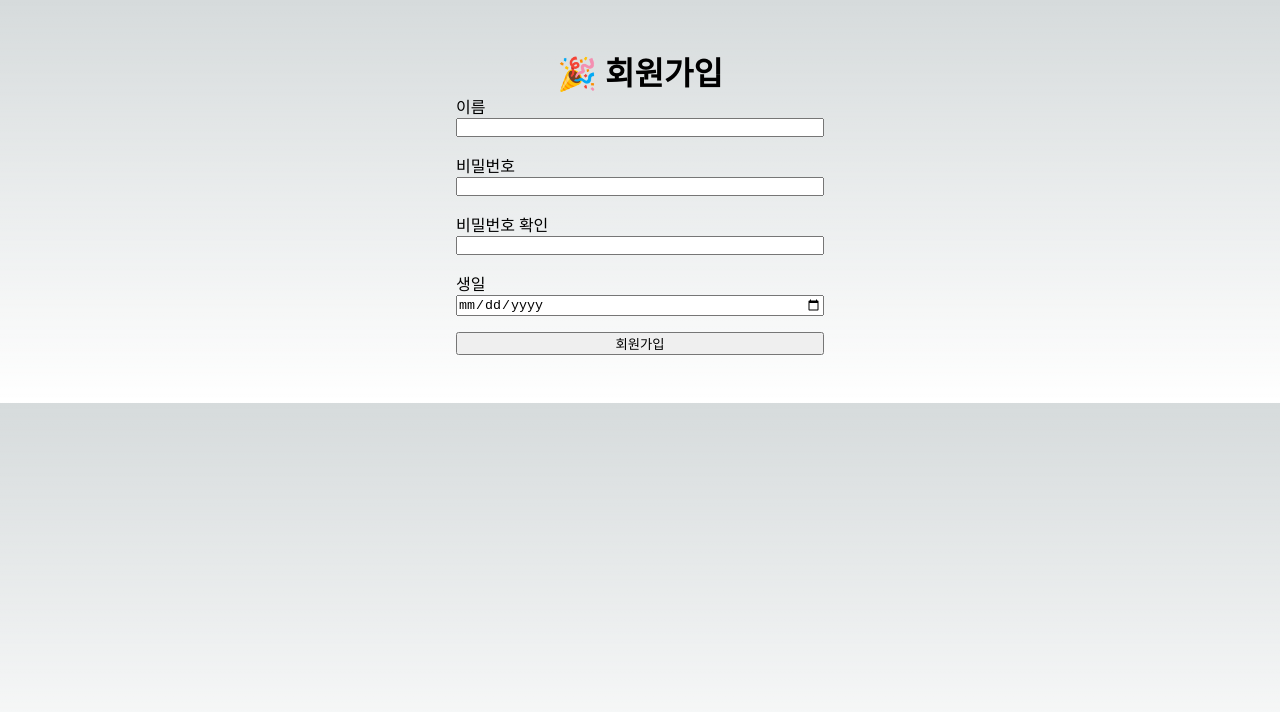
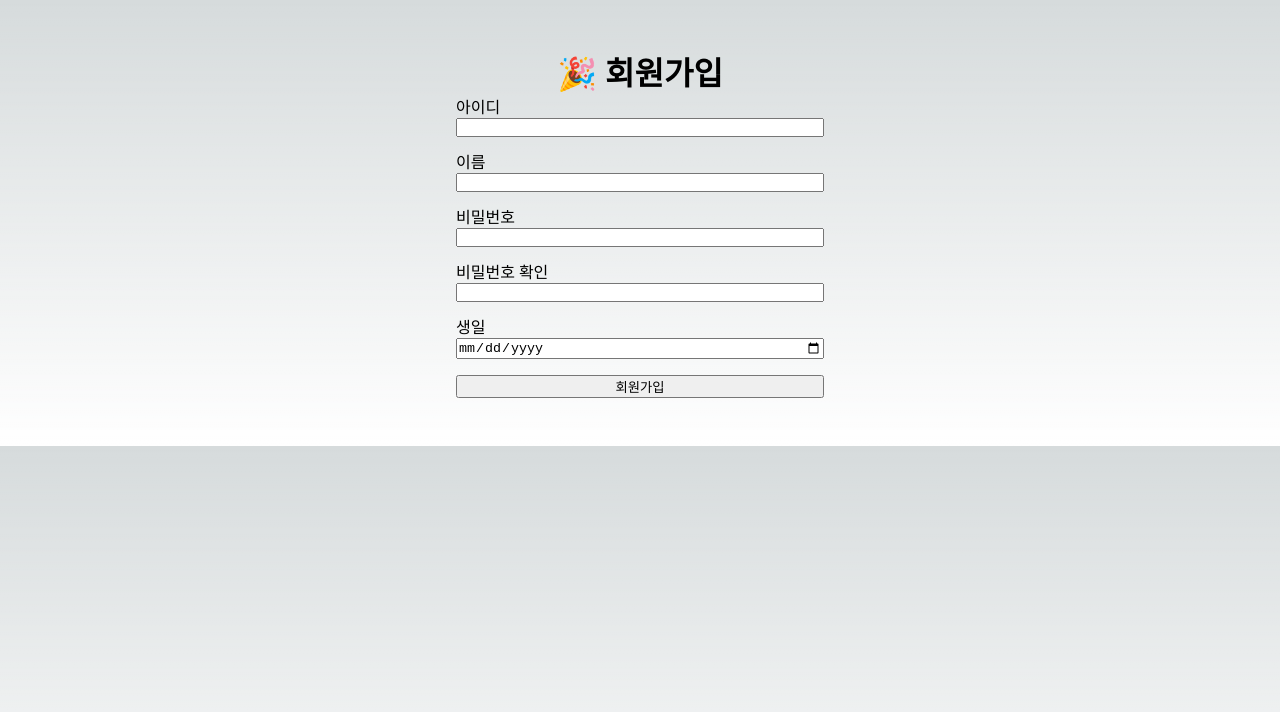
Before and after one commit to jaykxo/HBD301, a Next.js app: page /signup in a window 1280 px wide. Shown: the top 712 px of the page. Built offline with nearby package versions, Linux system fonts and the light colour scheme.

Commit message:
feat : 프론트엔드 회원가입 api 호출

```diff
--- a/src/pages/signup.tsx
+++ b/src/pages/signup.tsx
@@ -3,61 +3,101 @@ import { useState } from "react";
 
 export default function SignupPage() {
   const router = useRouter();
-  const [name, setName] = useState("");
+  const [id, setId] = useState("");
+  const [nickname, setNickname] = useState("");
   const [password, setPassword] = useState("");
   const [confirmPassword, setConfirmPassword] = useState("");
   const [birthday, setBirthday] = useState("");
   const [error, setError] = useState("");
 
-  const handleSubmit = (e: React.FormEvent) => {
+  const handleSubmit = async (e: React.FormEvent) => {
     e.preventDefault();
+
     if (password !== confirmPassword) {
       setError("비밀번호가 일치하지 않습니다.");
       return;
     }
-    localStorage.setItem("signupName", name);
-    localStorage.setItem("signupPassword", password);
-    localStorage.setItem("signupBirthday", birthday);
-    router.push("/login");
+
+    try {
+      const res = await fetch("/api/signup", {
+        method: "POST",
+        headers: { "Content-Type": "application/json" },
+        body: JSON.stringify({
+          user_id: id,
+          user_pw: password,
+          user_nickname: nickname,
+          birth: birthday,
+        }),
+      });
+
+      if (!res.ok) {
+        const { error } = await res.json();
+        setError(error ?? "회원가입 실패");
+        return;
+      }
+
+      router.push("/login");
+    } catch (_) {
+      setError("네트워크 오류가 발생했습니다.");
+    }
   };
 
   return (
-    <div style={{ maxWidth: "400px", margin: "2rem auto", padding: "1rem" }}>
+    <div style={{ maxWidth: 400, margin: "2rem auto", padding: 16 }}>
       <h1 style={{ textAlign: "center" }}>🎉 회원가입</h1>
+
       <form onSubmit={handleSubmit}>
+        <label>아이디</label>
+        <input
+          type="text"
+          value={id}
+          onChange={(e) => setId(e.target.value)}
+          required
+          style={{ display: "block", width: "100%", marginBottom: 12 }}
+        />
+
         <label>이름</label>
         <input
           type="text"
-          value={name}
-          onChange={(e) => setName(e.target.value)}
+          value={nickname}
+          onChange={(e) => setNickname(e.target.value)}
           required
-          style={{ display: "block", width: "100%", marginBottom: "1rem" }}
+          style={{ display: "block", width: "100%", marginBottom: 12 }}
         />
+
         <label>비밀번호</label>
         <input
           type="password"
           value={password}
           onChange={(e) => setPassword(e.target.value)}
           required
-          style={{ display: "block", width: "100%", marginBottom: "1rem" }}
+          style={{ display: "block", width: "100%", marginBottom: 12 }}
         />
+
         <label>비밀번호 확인</label>
         <input
           type="password"
           value={confirmPassword}
           onChange={(e) => setConfirmPassword(e.target.value)}
           required
-          style={{ display: "block", width: "100%", marginBottom: "1rem" }}
+          style={{ display: "block", width: "100%", marginBottom: 12 }}
         />
+
         <label>생일</label>
         <input
           type="date"
           value={birthday}
           onChange={(e) => setBirthday(e.target.value)}
           required
-          style={{ display: "block", width: "100%", marginBottom: "1rem" }}
+          style={{ display: "block", width: "100%", marginBottom: 16 }}
         />
-        {error && <p style={{ color: "red" }}>{error}</p>}
+
+        {error && (
+          <p style={{ color: "red", marginBottom: 12 }}>
+            {error}
+          </p>
+        )}
+
         <button type="submit" style={{ width: "100%" }}>
           회원가입
         </button>
```
